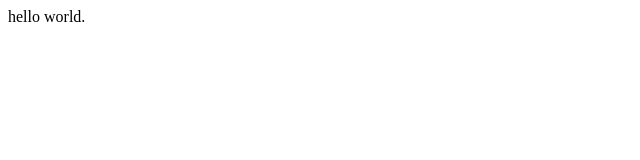
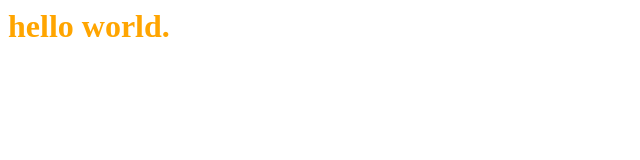
Before and after one commit to johnyang247/johnyang247.github.io, a plain HTML site: page index.html in a window 1280 px wide. Shown: the whole page, without its empty margins (0-640 px from the left). Drawn offline with Linux system fonts and the light colour scheme.

Commit message:
adding styles.css

```diff
--- a/index.html
+++ b/index.html
@@ -1,7 +1,12 @@
 <html>
+ <head>
+<link href="styles.css" rel="stylesheet">
 
+</head>
 </html>
 <body>
 
-<p>hello world.</p>
+
+
+<h1>hello world.</h1>
 </body>
--- /dev/null
+++ b/styles.css
@@ -0,0 +1 @@
+h1 { color:orange;}
```
